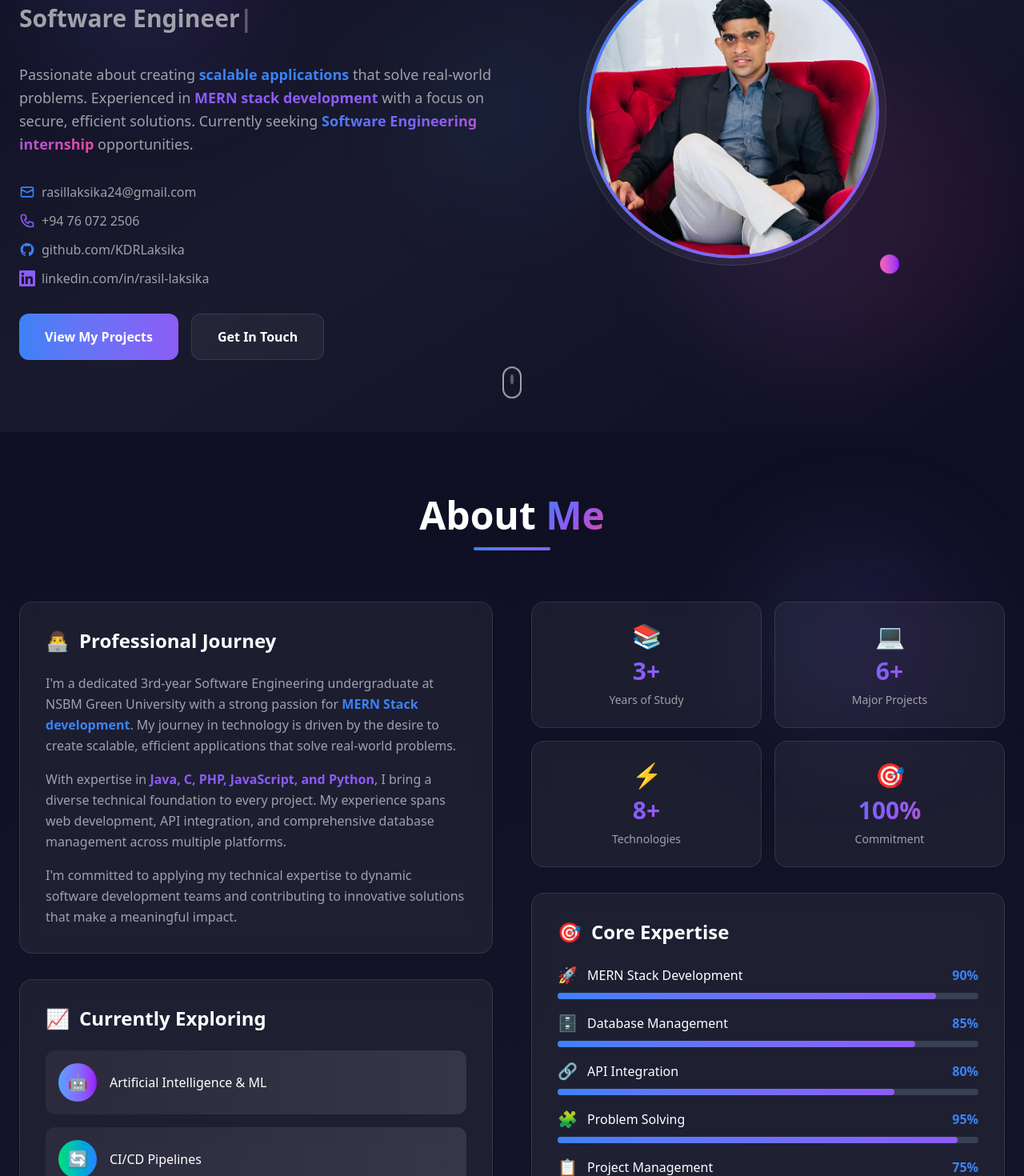
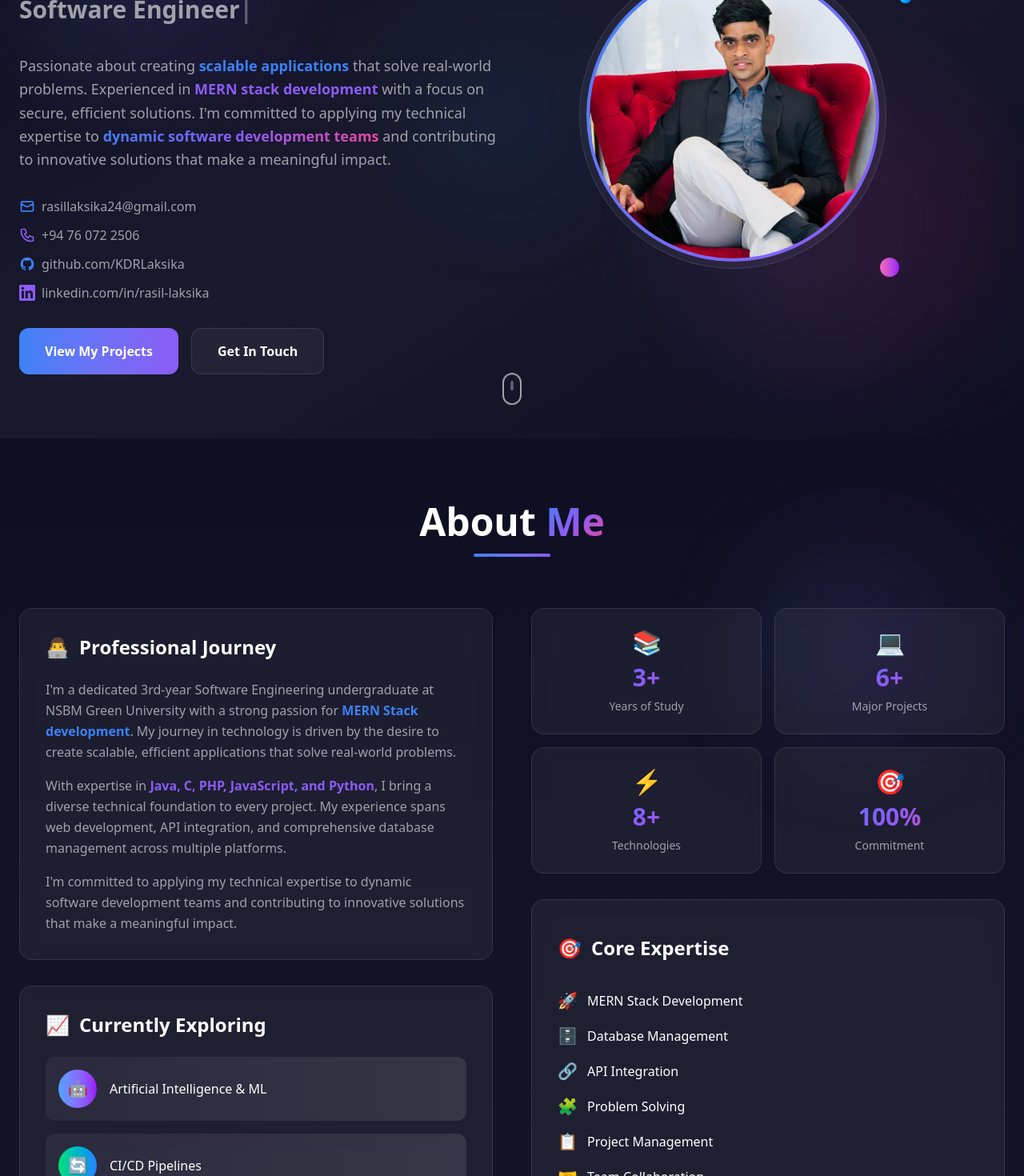
Before and after one commit to KDRLaksika/rasil-portfolio, a Next.js app: page / in a window 1280 px wide. Shown: the part 260-1730 px from the top of the page at 80% size. Built offline with nearby package versions, Linux system fonts and the light colour scheme.

Commit message:
update UI

```diff
--- a/src/components/About.tsx
+++ b/src/components/About.tsx
@@ -11,12 +11,12 @@ const About = () => {
   ]
 
   const skills = [
-    { name: 'MERN Stack Development', icon: '🚀', level: 90 },
-    { name: 'Database Management', icon: '🗄️', level: 85 },
-    { name: 'API Integration', icon: '🔗', level: 80 },
-    { name: 'Problem Solving', icon: '🧩', level: 95 },
-    { name: 'Project Management', icon: '📋', level: 75 },
-    { name: 'Team Collaboration', icon: '🤝', level: 88 }
+    { name: 'MERN Stack Development', icon: '🚀'},
+    { name: 'Database Management', icon: '🗄️'},
+    { name: 'API Integration', icon: '🔗'},
+    { name: 'Problem Solving', icon: '🧩'},
+    { name: 'Project Management', icon: '📋'},
+    { name: 'Team Collaboration', icon: '🤝'}
   ]
 
   const currentLearning = [
@@ -108,7 +108,7 @@ const About = () => {
 
             {/* Skills */}
             <div className="glass-effect rounded-2xl p-8 hover:shadow-2xl hover:shadow-green-500/10 transition-all duration-500">
-              <h3 className="text-2xl font-bold text-[var(--text-primary)] mb-6 flex items-center">
+              <h3 className="text-2xl font-bold text-[var(--text-primary)] mb-6 flex items-center py-3">
                 <span className="text-2xl mr-3">🎯</span>
                 Core Expertise
               </h3>
@@ -120,14 +120,14 @@ const About = () => {
                         <span className="text-xl mr-3">{skill.icon}</span>
                         <span className="text-[var(--text-primary)] font-medium">{skill.name}</span>
                       </div>
-                      <span className="text-[var(--accent-primary)] font-semibold">{skill.level}%</span>
+                      {/* <span className="text-[var(--accent-primary)] font-semibold">{skill.level}%</span> */}
                     </div>
-                    <div className="w-full bg-gray-700 rounded-full h-2">
+                    {/* <div className="w-full bg-gray-700 rounded-full h-2">
                       <div
                         className="bg-gradient-to-r from-[var(--accent-primary)] to-[var(--accent-secondary)] h-2 rounded-full transition-all duration-1000 ease-out"
                         style={{ width: `${skill.level}%` }}
                       ></div>
-                    </div>
+                    </div> */}
                   </div>
                 ))}
               </div>
@@ -159,7 +159,7 @@ const About = () => {
             Goals & Vision
           </h3>
           <p className="text-[var(--text-secondary)] text-lg leading-relaxed max-w-4xl mx-auto">
-            Currently seeking <span className="gradient-text font-bold">Software Engineering internship opportunities</span> where I can
+            I&#39;m committed to applying my technical expertise to <span className="gradient-text font-bold">dynamic software development teams</span> where I can
             contribute to meaningful projects and continue growing as a developer. I&#39;m excited about the future of technology,
             particularly in <span className="text-[var(--accent-primary)] font-semibold">AI/ML integration</span> and
             <span className="text-[var(--accent-secondary)] font-semibold"> cloud-native development</span>. My goal is to be part of
--- a/src/components/Hero.tsx
+++ b/src/components/Hero.tsx
@@ -65,7 +65,7 @@ const Hero = () => {
           <p className="text-lg text-[var(--text-secondary)] mb-8 max-w-2xl leading-relaxed">
             Passionate about creating <span className="text-[var(--accent-primary)] font-semibold">scalable applications</span> that solve real-world problems.
             Experienced in <span className="text-[var(--accent-secondary)] font-semibold">MERN stack development</span> with a focus on secure, efficient solutions.
-            Currently seeking <span className="gradient-text font-semibold">Software Engineering internship</span> opportunities.
+            I&#39;m committed to applying my technical expertise to <span className="gradient-text font-semibold">dynamic software development teams</span> and contributing to innovative solutions that make a meaningful impact.
           </p>
 
           {/* Contact Info */}
--- a/src/components/Skills.tsx
+++ b/src/components/Skills.tsx
@@ -12,10 +12,10 @@ const Skills = () => {
       skills: [
         { name: 'Java', level: 'expert', color: 'bg-orange-500' },
         { name: 'JavaScript', level: 'expert', color: 'bg-yellow-500' },
-        { name: 'C', level: 'intermediate', color: 'bg-blue-600' },
+        { name: 'C', level: 'expert', color: 'bg-blue-600' },
         { name: 'PHP', level: 'intermediate', color: 'bg-purple-600' },
         { name: 'Python', level: 'learning', color: 'bg-green-500' },
-        { name: 'Dart', level: 'intermediate', color: 'bg-cyan-500' }
+        { name: 'Dart', level: 'expert', color: 'bg-cyan-500' }
       ]
     },
     'Frontend Development': {
@@ -26,7 +26,7 @@ const Skills = () => {
         { name: 'CSS', level: 'expert', color: 'bg-blue-500' },
         { name: 'React.js', level: 'expert', color: 'bg-cyan-400' },
         { name: 'Next.js', level: 'learning', color: 'bg-gray-800' },
-        { name: 'Bootstrap', level: 'intermediate', color: 'bg-purple-600' }
+        { name: 'Bootstrap', level: 'expert', color: 'bg-purple-600' }
       ]
     },
     'Backend Development': {
@@ -54,7 +54,7 @@ const Skills = () => {
         { name: 'Git', level: 'expert', color: 'bg-orange-600' },
         { name: 'Postman', level: 'expert', color: 'bg-orange-500' },
         { name: 'Flutter', level: 'intermediate', color: 'bg-blue-400' },
-        { name: 'Streamlit', level: 'intermediate', color: 'bg-red-500' }
+        { name: 'Streamlit', level: 'expert', color: 'bg-red-500' }
       ]
     },
     'Currently Learning': {
```
